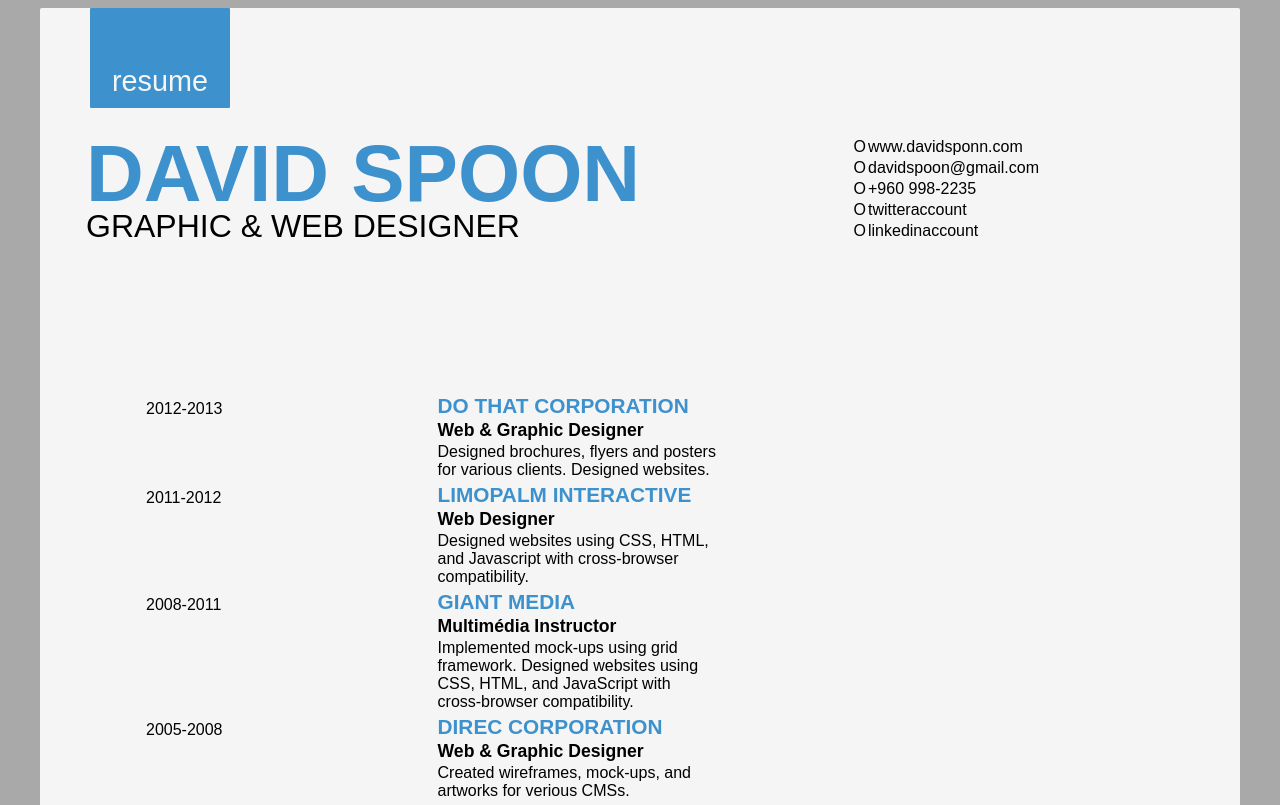
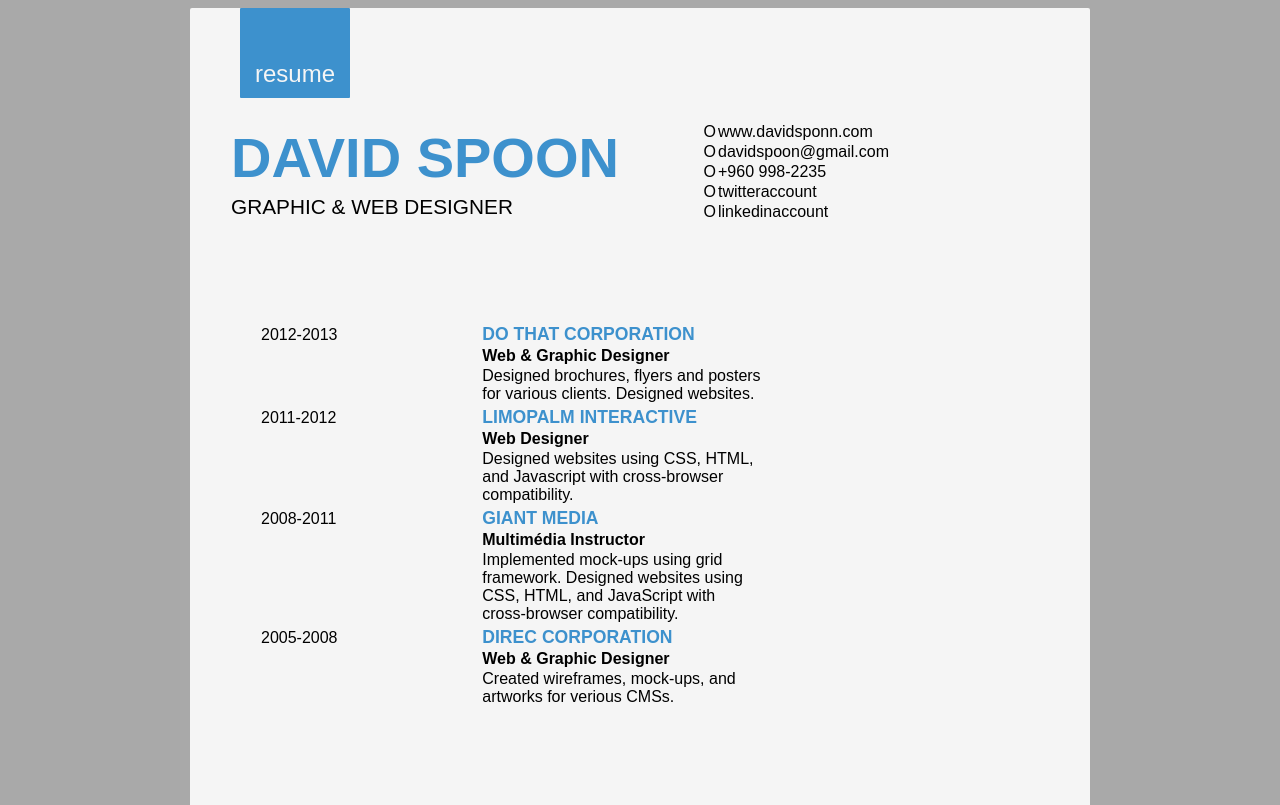
Before and after one commit to Dorgenark/CV-table, a plain HTML site: page index.html in a window 1280 px wide. Shown: the top 805 px of the page. Drawn offline with Linux system fonts and the light colour scheme.

Commit message:
fin de journée

```diff
--- a/index.html
+++ b/index.html
@@ -52,7 +52,7 @@
                                 <td class="tablesubtitle">Web & Graphic Designer</td>
                             </tr>
                             <tr>
-                                <td>Designed brochures, flyers and posters <br />
+                                <td class="tabletext">Designed brochures, flyers and posters <br />
                                     for various clients. Designed websites.</td>
                             </tr>
                         </table>
@@ -69,7 +69,7 @@
                                 <td class="tablesubtitle">Web Designer</td>
                             </tr>
                             <tr>
-                                <td>Designed websites using CSS, HTML,<br />
+                                <td class="tabletext">Designed websites using CSS, HTML,<br />
                                     and Javascript with cross-browser<br />
                                     compatibility.</td>
                             </tr>
@@ -87,7 +87,7 @@
                                 <td class="tablesubtitle">Multimédia Instructor</td>
                             </tr>
                             <tr>
-                                <td>Implemented mock-ups using grid<br />
+                                <td class="tabletext">Implemented mock-ups using grid<br />
                                     framework. Designed websites using<br />
                                     CSS, HTML, and JavaScript with<br />
                                     cross-browser compatibility.</td>
@@ -106,7 +106,7 @@
                                 <td class="tablesubtitle">Web & Graphic Designer</td>
                             </tr>
                             <tr>
-                                <td>Created wireframes, mock-ups, and<br />
+                                <td class="tabletext">Created wireframes, mock-ups, and<br />
                                     artworks for verious CMSs.</td>
                             </tr>
                         </table>
@@ -125,7 +125,7 @@
                                 <td class="tablesubtitle">School of art</td>
                             </tr>
                             <tr>
-                                <td>Lorem Ipsum Institute of Technology</td>
+                                <td class="tabletext">Lorem Ipsum Institute of Technology</td>
                             </tr>
                         </table>
                     </td>
@@ -141,7 +141,7 @@
                                 <td class="tablesubtitle">School of Art</td>
                             </tr>
                             <tr>
-                                <td>University of Lorem Ipsum</td>
+                                <td class="tabletext">University of Lorem Ipsum</td>
                             </tr>
                         </table>
                     </td>
--- a/style.css
+++ b/style.css
@@ -8,17 +8,17 @@ table {
 }
 
 .content {
-    display:block;
+    display: block;
     margin: 0 auto;
-    width: 1200px;
+    width: 900px;
     background-color: whitesmoke;
     border-radius: 2px;
 }
 
 .resume {
-    display:flex;
+    display: flex;
     justify-content: space-between;
-    margin-left: 45px;
+    margin-left: 40px;
     margin-right: 200px;
 }
 
@@ -26,7 +26,7 @@ table {
     display:flex;
     justify-content: flex-start;
     flex-direction: column;
-    margin-left: 45px;
+    margin-left: 40px;
 }
 
 .play {
@@ -34,26 +34,29 @@ table {
 }
 
 .tableleft {
-    margin-top: 150px;
-    margin-left: 60px;
+    margin-top: 100px;
+    margin-left: 30px;
 }
 
 .tabletitle {
     text-transform: uppercase;
     color: #3D91CD;
-    font-size: 130%;
+    font-size: 110%;
     font-weight: bold;
 }
 
+.tabletext {
+
+}
+
 .tablesubtitle {
-    font-size: 110%;
     font-weight: bold;
 }
 
 .year {
     display: flex;
     width: 100px;
-    margin-top: 7px;
+    margin-top: 3px;
     text-align: left;
     align-content: flex-start;
 }
@@ -71,20 +74,20 @@ table {
     align-items: flex-end;
     color: whitesmoke;
     background-color: #3D91CD;
-    width: 140px;
-    height: 90px;
+    width: 110px;
+    height: 80px;
     padding-bottom: 10px;
     margin-left: 50px;
-    font-size: 180%;
+    font-size: 150%;
     border-radius: 1px;
 }
 
 .name {
-    font-size: 500%;
+    font-size: 350%;
     color: #3D91CD;
     font-weight: bold;
 }
 
 .job {
-    font-size: 200%;
+    font-size: 130%;
 }
```
